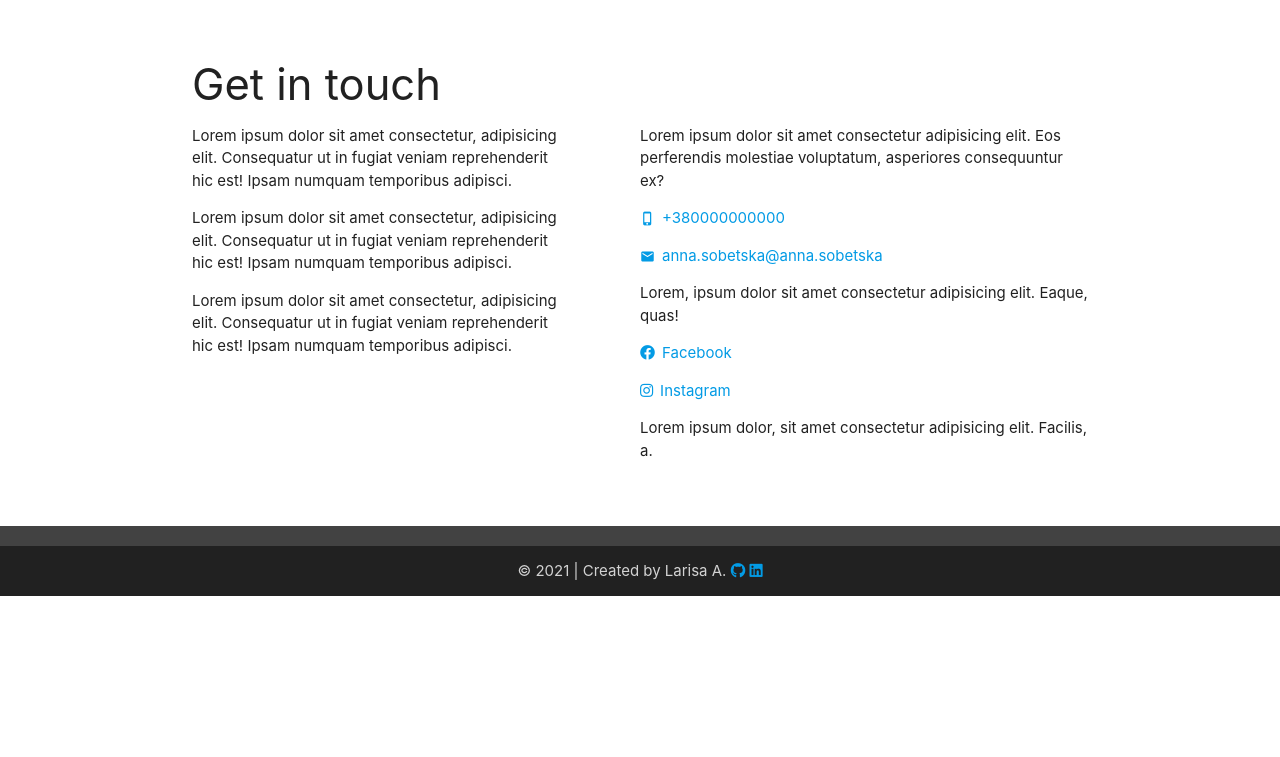
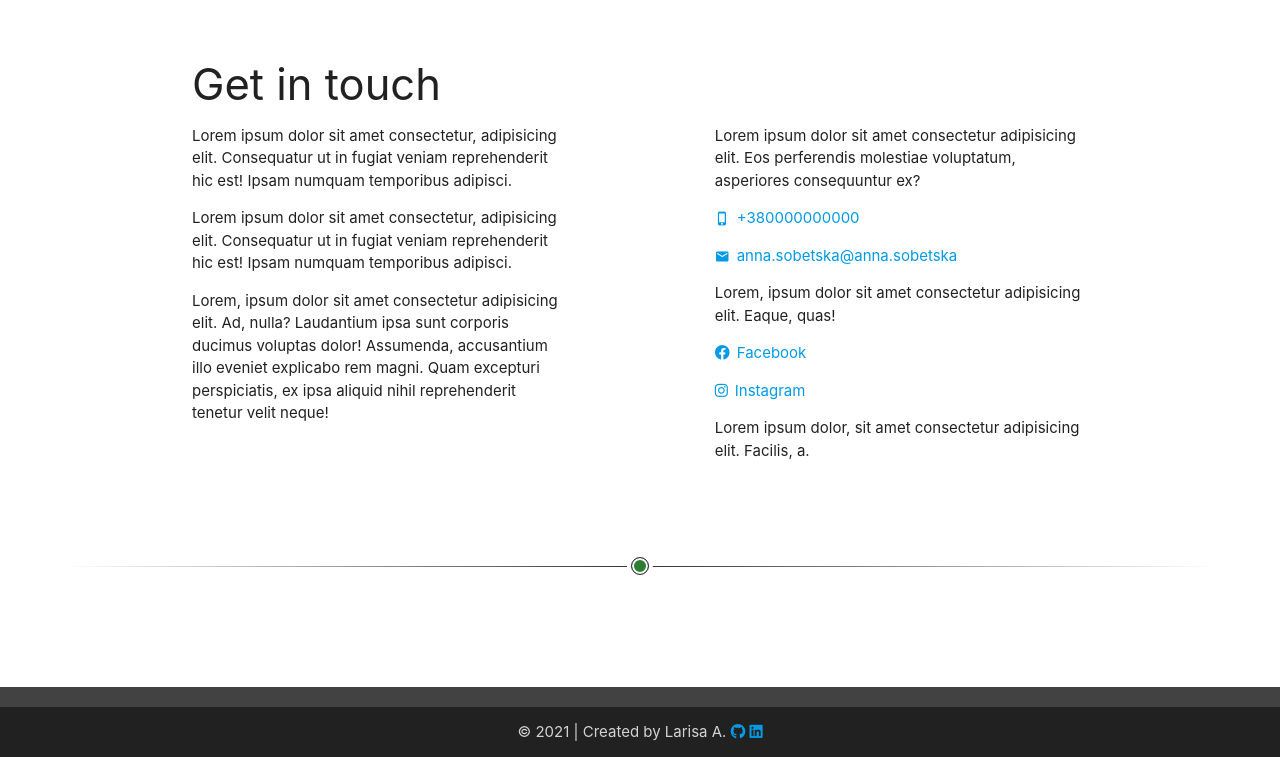
Before and after one commit to Larisa-Antsifrova/project-anna-photography, a plain HTML site: page index.html in a window 1280 px wide. Shown: the part 3260-4017 px from the top of the page. Before the commit the page ends 3856 px from the top, so only its background shows below. Drawn offline with nearby package versions, Linux system fonts and the light colour scheme.

Commit message:
Added section divider between contacts and footer.

```diff
--- a/css/styles.css
+++ b/css/styles.css
@@ -103,3 +103,39 @@ nav i {
 .margin-right-for-icon {
   margin-right: 7px;
 }
+
+/* Section Divider */
+.divider-wrapper {
+  padding-top: 5vh;
+  padding-bottom: 15vh;
+}
+
+.section-divider {
+  position: relative;
+  height: 1px;
+}
+
+.div-transparent:before {
+  content: "";
+  position: absolute;
+  top: 0;
+  left: 5%;
+  right: 5%;
+  width: 90%;
+  height: 1px;
+  background-image: linear-gradient(to right, transparent, rgb(48, 49, 51), transparent);
+}
+
+.div-dot:after {
+  content: "";
+  position: absolute;
+  z-index: 1;
+  top: -9px;
+  left: calc(50% - 9px);
+  width: 18px;
+  height: 18px;
+  background-color: #2e7d32;
+  border: 1px solid rgb(48, 49, 51);
+  border-radius: 50%;
+  box-shadow: inset 0 0 0 2px white, 0 0 0 4px white;
+}
--- a/index.html
+++ b/index.html
@@ -232,11 +232,12 @@
                 hic est! Ipsam numquam temporibus adipisci.
               </p>
               <p class="margin-bottomless margin-topless">
-                Lorem ipsum dolor sit amet consectetur, adipisicing elit. Consequatur ut in fugiat veniam reprehenderit
-                hic est! Ipsam numquam temporibus adipisci.
+                Lorem, ipsum dolor sit amet consectetur adipisicing elit. Ad, nulla? Laudantium ipsa sunt corporis
+                ducimus voluptas dolor! Assumenda, accusantium illo eveniet explicabo rem magni. Quam excepturi
+                perspiciatis, ex ipsa aliquid nihil reprehenderit tenetur velit neque!
               </p>
             </div>
-            <div class="col s12 l6 offset-l1">
+            <div class="col s12 l5 offset-l2">
               <p class="margin-topless">
                 Lorem ipsum dolor sit amet consectetur adipisicing elit. Eos perferendis molestiae voluptatum,
                 asperiores consequuntur ex?
@@ -307,6 +308,9 @@
           </div>
         </div>
       </section>
+      <div class="divider-wrapper">
+        <div class="section-divider div-transparent div-dot"></div>
+      </div>
     </main>
     <footer class="page-footer grey darken-3">
       <div class="footer-copyright grey darken-4">
```
